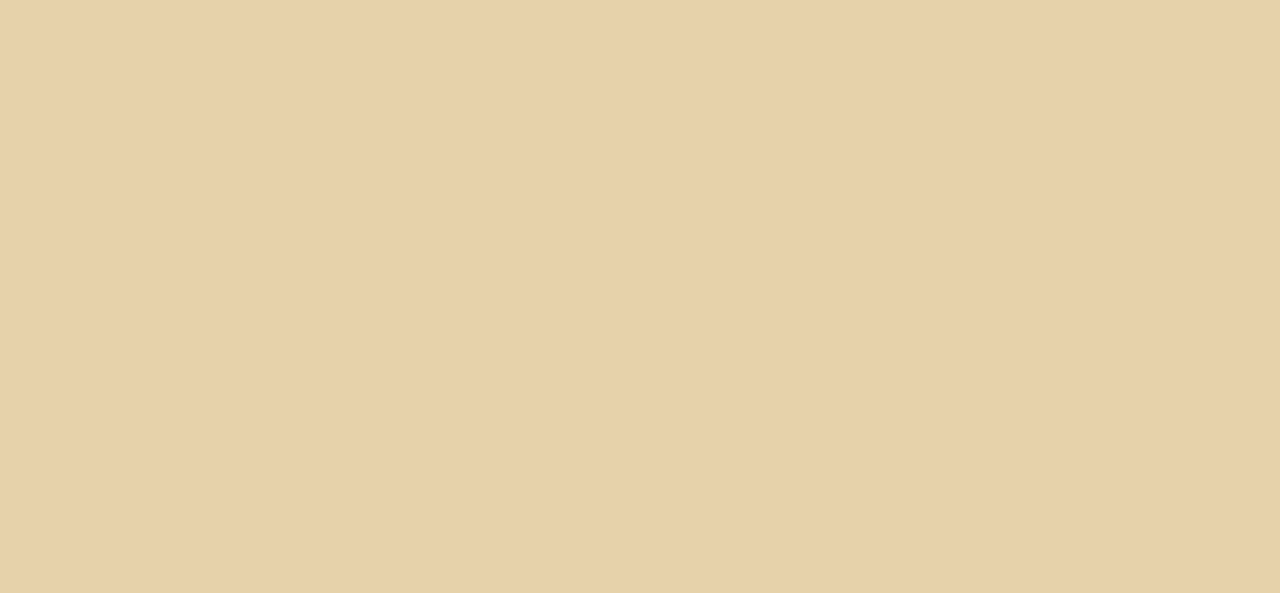
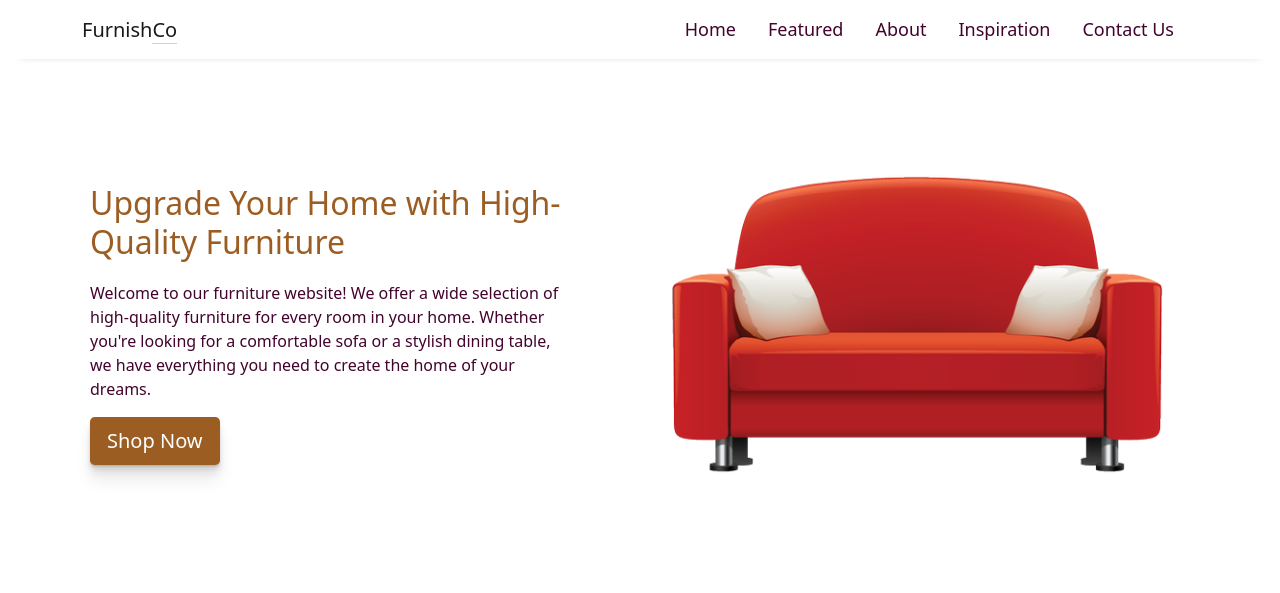
Before and after one commit to geoffreykithuku/FurnishCo, a plain HTML site: page index.html in a window 1280 px wide. Drawn offline with nearby package versions, Linux system fonts and the light colour scheme.

Commit message:
completed hero section

```diff
--- a/index.html
+++ b/index.html
@@ -9,13 +9,72 @@
     <meta property="og:title" content="FurnishCo">
     <meta property="og:type" content="website">
     <meta property="og:image" content="https://cdn.pixabay.com/photo/2018/07/11/06/03/interior-3530343__340.jpg">
-    <meta property="og:url" content="...">
+    <meta property="og:url" content="https://furnishco.vercel.app/">
     <meta property="og:description" content="FurnishCo is an online furniture store.">
     <meta property="locale" content="en_US">
+
+    <link href="https://cdn.jsdelivr.net/npm/bootstrap@5.0.2/dist/css/bootstrap.min.css" rel="stylesheet" integrity="sha384-EVSTQN3/azprG1Anm3QDgpJLIm9Nao0Yz1ztcQTwFspd3yD65VohhpuuCOmLASjC" crossorigin="anonymous">
+
     <link rel="stylesheet" href="./style.css">
+
     <title>FurnishCo</title>
 </head>
-<body>
+<body class="body">
+    <!-- start of navbar -->
+    <nav class="navbar navbar-expand-lg navbar-light bg-light">
+  <div class="container">
+    <a class="navbar-brand" href="#">Furnish<span class="logo-span">Co</span></a>
+    <button class="navbar-toggler " type="button" data-bs-toggle="collapse" data-bs-target="#navbarNavDropdown" aria-controls="navbarNavDropdown" aria-expanded="false" aria-label="Toggle navigation">
+      <span class="navbar-toggler-icon"></span>
+    </button>
+    <div class="collapse navbar-collapse" id="navbarNavDropdown">
+      <ul class="navbar-nav ms-auto">
+        <li class="nav-item">
+          <a class="nav-link" aria-current="page" href="/index.html">Home</a>
+        </li>
+        <li class="nav-item">
+          <a class="nav-link" href="#featured">Featured</a>
+        </li>
+        <li class="nav-item">
+          <a class="nav-link" href="#about">About</a>
+        </li>
+          <li class="nav-item">
+          <a class="nav-link" href="#inspiration">Inspiration</a>
+        </li>
+          <li class="nav-item">
+          <a class="nav-link" href="#contact">Contact Us</a>
+        </li>
+      </ul>
+    </div>
+  </div>
+</nav>
 
+<!-- end of navbar -->
+
+
+<!-- start of hero section -->
+<section>
+    <div class="container">
+        <div class="row hero">
+            <div class="col-12 col-md-6 content">
+                <h2>Upgrade Your Home with High-Quality Furniture</h2>
+                <p>Welcome to our furniture website! We offer a wide selection of high-quality furniture for every room in your home. Whether you're looking for a comfortable sofa or a stylish dining table, we have everything you need to create the home of your dreams.</p>
+                <button class="btn btn-lg">Shop Now</button>
+            </div>
+            <div class="col-12 col-md-6">
+                <img src="./hero.png" alt="">
+            </div>
+        </div>
+    </div>
+</section>
+<!-- end of hero section -->
+
+
+
+
+
+
+
+ <script src="https://cdn.jsdelivr.net/npm/bootstrap@5.0.2/dist/js/bootstrap.bundle.min.js" integrity="sha384-MrcW6ZMFYlzcLA8Nl+NtUVF0sA7MsXsP1UyJoMp4YLEuNSfAP+JcXn/tWtIaxVXM" crossorigin="anonymous"></script>
 </body>
 </html>
--- a/style.css
+++ b/style.css
@@ -1,3 +1,68 @@
-body{
-    background-color: #E6D2AA;
+.body{
+    color: #42032C;
+
 }
+
+.navbar {
+
+    background-color: white !important;
+    box-shadow: rgba(0, 0, 0, 0.45) 0px 15px 10px -20px;
+}
+
+.navbar-brand{
+    color: #42032C;
+}
+.logo-span{
+    border-bottom: 1px solid #E6D2AA;
+}
+.navbar li a{
+    font-size: 18px;
+    color: #42032C !important;
+}
+.navbar li a:hover{
+    color: #e44b4b !important;
+}
+.navbar-nav li{
+    margin-right: 1rem;
+}
+.btn{
+    box-shadow: rgba(0, 0, 0, 0.07) 0px 1px 1px, rgba(0, 0, 0, 0.07) 0px 2px 2px, rgba(0, 0, 0, 0.07) 0px 4px 4px, rgba(0, 0, 0, 0.07) 0px 8px 8px, rgba(0, 0, 0, 0.07) 0px 16px 16px;
+    color: #42032C ;
+}
+
+.hero{
+    display: flex;
+    flex-direction: row;
+    padding: auto;
+    justify-content: center;
+    align-items: center;
+}
+.content{
+    padding: 20px;
+    justify-content: center;
+
+}
+.content button {
+    background-color: #9c5d23;
+
+    color: white;
+}
+.content h2{
+    color: #9c5d23;
+    margin-bottom: 20px;
+}
+.content p{
+    width: 90%;
+}
+.hero img{
+    padding: auto;
+    margin: 20px;
+    width: 90%;
+}
+
+@media screen and (max-width: 780px) {
+  .hero{
+    display: flex;
+    flex-direction: column-reverse;
+  }
+}
```
Also changed, not shown: hero.png (added).
